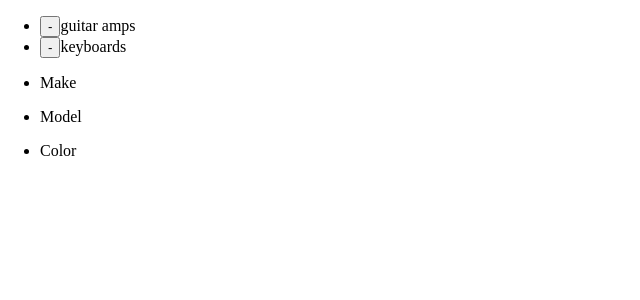
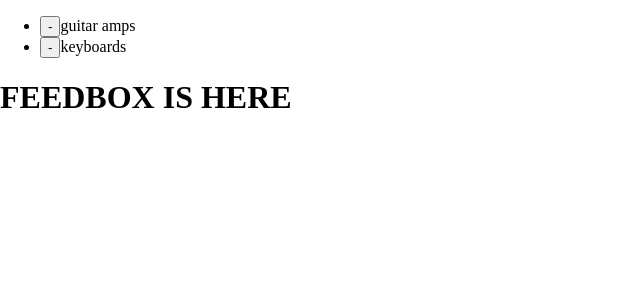
Before and after one commit to lindaeverswick/beesharp, a React app: page /home in a window 1280 px wide. Shown: the top 300 px of the page, without its empty margins (0-640 px from the left). Built offline with nearby package versions, Linux system fonts and the light colour scheme.

Commit message:
commiting before merge

```diff
--- a/src/components/Categories.js
+++ b/src/components/Categories.js
@@ -49,7 +49,6 @@ const Categories = () => {
   const [categories, setCategories] = useState([]);
 
   const addCategory = (e) => {
-    console.log(e.target.value); // keyboards
     const array = [];
     instruments.forEach((obj) => {
       if (obj.category === e.target.value) {
--- a/src/components/FeedBox.js
+++ b/src/components/FeedBox.js
@@ -1,7 +1,22 @@
 import React, { useState, useEffect, useRef } from "react";
 
 const FeedBox = (props) => {
-  return <h1>FEEDBOX IS HERE</h1>;
+  const { items } = props;
+  const itemArray = items.map((item) => {
+    return (
+      <li>
+        {item.color} {item.make} {item.model}
+      </li>
+    );
+  });
+  return (
+    <>
+      <h1>FEEDBOX IS HERE</h1>
+      <div className="feedBox">
+        <ul className="firstLine">{itemArray}</ul>
+      </div>
+    </>
+  );
 };
 
 export default FeedBox;
--- a/src/components/SubCategories.js
+++ b/src/components/SubCategories.js
@@ -6,7 +6,6 @@ const SubCategories = (props) => {
   const { categories } = props;
 
   const handleClick = (e) => {
-    console.log(e.target.value);
     const array = [];
     categories.forEach((cat) => {
       if (
@@ -19,10 +18,6 @@ const SubCategories = (props) => {
     });
     setItems([...items, ...array]);
   };
-
-  useEffect(() => {
-    console.log(items);
-  });
 
   let makeArray = categories.map((sub) => sub.make);
   makeArray = makeArray
@@ -65,21 +60,25 @@ const SubCategories = (props) => {
         </li>
       );
     });
-
+  const make = makeArray.length === 0 ? "" : "Make";
+  const model = modelArray.length === 0 ? "" : "Model";
+  const color = colorArray.length === 0 ? "" : "Color";
   return (
     <>
-      <ul className="makeCategories">
-        <li>Make</li>
-        {makeArray}
-      </ul>
-      <ul className="modelCategories">
-        <li>Model</li>
-        {modelArray}
-      </ul>
-      <ul className="colorCategories">
-        <li>Color</li>
-        {colorArray}
-      </ul>
+      <div className="makeCategories">
+        <h4>{make}</h4>
+        <ul className="makeList">{makeArray}</ul>
+      </div>
+
+      <div className="modelCategories">
+        <h4>{model}</h4>
+        <ul className="modelList">{modelArray}</ul>
+      </div>
+
+      <div className="colorCategories">
+        <h4>{color}</h4>
+        <ul className="colorList">{colorArray}</ul>
+      </div>
       <Feed items={items} />
     </>
   );
--- a/src/containers/Feed.js
+++ b/src/containers/Feed.js
@@ -3,15 +3,11 @@ import FeedBox from "../components/FeedBox";
 
 const Feed = (props) => {
   const { items } = props;
-  const itemArray = items.map((item, index) => {
-    return (
-      <div className="feedBox" key={`item${index}`}>
-        {item.color} {item.make} {item.model}
-      </div>
-    );
-  });
-
-  return <>{itemArray}</>;
+  return (
+    <>
+      <FeedBox items={items} />
+    </>
+  );
 };
 
 export default Feed;
```
